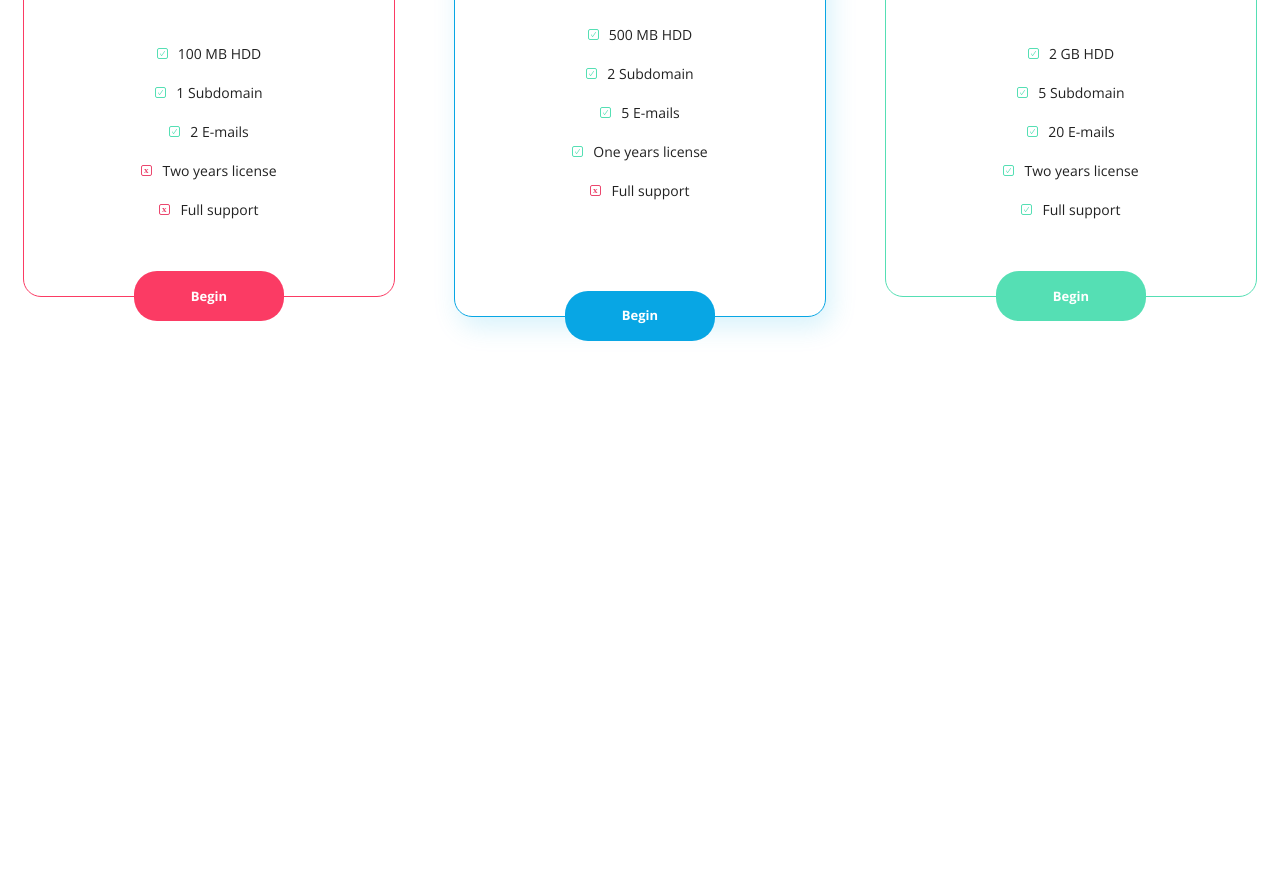
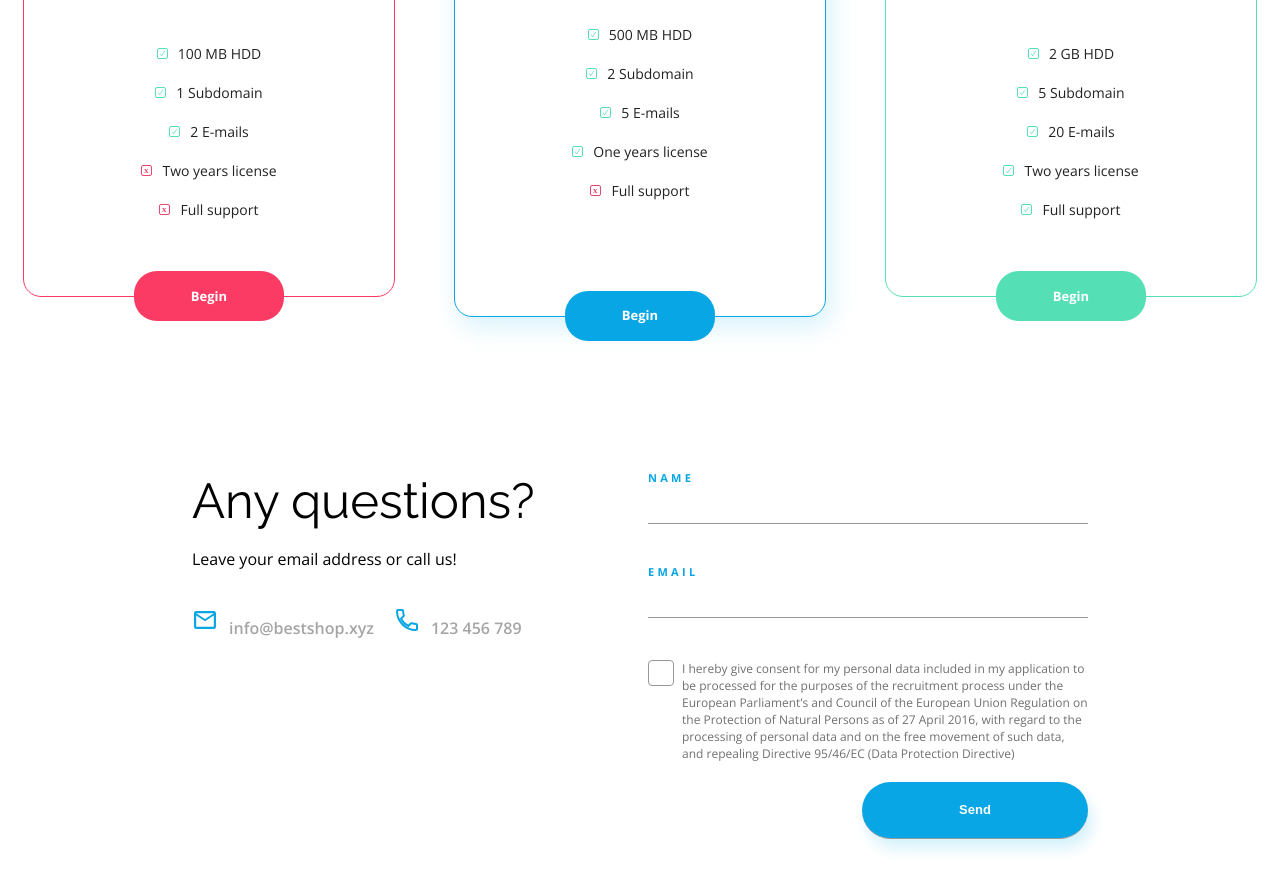
Before and after one commit to MichaelTeida/BestShop-OnePage-Project, a plain HTML site: page index.html in a window 1280 px wide. Shown: the part 3050-3931 px from the top of the page. Before the commit the page ends 3467 px from the top, so only its background shows below. Drawn offline with nearby package versions, Linux system fonts and the light colour scheme.

Commit message:
Contact added

```diff
--- a/css/style.css
+++ b/css/style.css
@@ -465,3 +465,128 @@
 .pricing__column:nth-of-type(3) .pricing__button {
   background-color: var(--color-green);
 }
+
+.contact {
+  margin-top: 55px;
+  background-color: var(--color-white);
+}
+
+.contact__container {
+  display: flex;
+  justify-content: space-between;
+  width: 896px;
+}
+
+.contact__header {
+  color: var(--color-black);
+  font-size: 49px;
+  font-family: var(--font-raleway);
+  font-weight: 400;
+  line-height: 57px;
+}
+
+.contact__description {
+  color: var(--color-black);
+  font-size: 16px;
+  font-family: var(--font-open-sans);
+  font-weight: 400;
+  margin-top: 22px;
+}
+
+.contact__icons {
+  padding-top: 40px;
+  display: flex;
+  gap: 20px;
+  color: var(--color-grey);
+  font-size: 16px;
+  font-family: var(--font-open-sans);
+  font-weight: 600;
+}
+
+.contact__icon-mail::before {
+  content: url("../assets/Mail Icon.svg");
+  margin-right: 10px;
+}
+
+.contact__icon-phone::before {
+  content: url("../assets/Phone Icon.svg");
+  margin-right: 10px;
+}
+
+.contact__column-two {
+  width: 440px;
+}
+
+.contact-form {
+  display: flex;
+  flex-direction: column;
+  justify-content: flex-start;
+}
+
+.contact-form__title {
+  color: var(--color-primary);
+  font-size: 11px;
+  font-family: var(--font-open-sans);
+  font-weight: 700;
+  letter-spacing: 3.28px;
+}
+
+.contact-form input{
+  height: 41px;
+  border: 0;
+  border-bottom: 1px solid #95989A;
+  font-size: 16px;
+  margin-bottom: 42px;
+}
+
+.agreement {
+  display: flex;
+  justify-content: space-between;
+  gap: 34px;
+}
+
+.agreement > input[type="checkbox"], .checkbox::after  {
+  display: none;
+}
+
+.checkbox::before {
+  content: "";
+  display: inline-block;
+  position: absolute;
+  width: 24px;
+  height: 24px;
+  border: 1px solid #95989A;
+  border-radius: 4px;
+}
+
+input:checked ~ .checkbox::before {
+  content: url("../assets/Checkmark.svg");
+  font-size: 22px;
+  color: white;
+  text-align: center;
+}
+
+.agreement-description {
+  font-size: 12px;
+  color: #707070;
+  font-family: var(--font-open-sans);
+  font-weight: 400;
+  line-height: 17px;
+}
+
+.form-send {
+  display: flex;
+  justify-content: flex-end;
+}
+
+.form-send input{
+  width: 226px;
+  height: 57px;
+  color: var(--color-white);
+  font-size: 13px;
+  font-weight: 700;
+  background-color: var(--color-primary);
+  border-radius: var(--button-radius);
+  box-shadow: 5px 10px 14px var(--color-primary-shadow);
+  margin-top: 20px;
+}
--- a/index.html
+++ b/index.html
@@ -11,7 +11,7 @@
     <link rel="preconnect" href="https://fonts.googleapis.com" />
     <link rel="preconnect" href="https://fonts.gstatic.com" crossorigin />
     <link
-      href="https://fonts.googleapis.com/css2?family=Open+Sans:wght@300;400;700&family=Raleway:wght@300;400;700;800&display=swap"
+      href="https://fonts.googleapis.com/css2?family=Open+Sans:wght@300;400;600;700&family=Raleway:wght@300;400;700;800&display=swap"
       rel="stylesheet"
     />
     <link rel="stylesheet" href="css/style.css" />
@@ -194,6 +194,46 @@
           </div>
         </div>
       </section>
+
+      <section class="contact">
+        <div class="container contact__container">
+          <div class="contact__column-one">
+            <header class="contact__header">Any questions?</header>
+            <p class="contact__description">
+              Leave your email address or call us!
+            </p>
+            <div class="contact__icons">
+              <div class="contact__icon-mail">info@bestshop.xyz</div>
+              <div class="contact__icon-phone">123 456 789</div>
+            </div>
+          </div>
+          <div class="contact__column-two">
+            <form class="contact-form">
+              <div class="contact-form__title">NAME</div>
+              <input type="text" id="name" />
+              <div class="contact-form__title">EMAIL</div>
+              <input type="email" id="email" />
+              <label class="agreement">
+                <input type="checkbox" />
+                <span class="checkbox"></span>
+                <span class="agreement-description">
+                  I hereby give consent for my personal data included in my
+                  application to be processed for the purposes of the
+                  recruitment process under the European Parliament’s and
+                  Council of the European Union Regulation on the Protection of
+                  Natural Persons as of 27 April 2016, with regard to the
+                  processing of personal data and on the free movement of such
+                  data, and repealing Directive 95/46/EC (Data Protection
+                  Directive)
+                </span>
+              </label>
+              <div class="form-send">
+                <input class="form-send-button" type="submit" value="Send" />
+              </div>
+            </form>
+          </div>
+        </div>
+      </section>
     </main>
   </body>
 </html>
```
